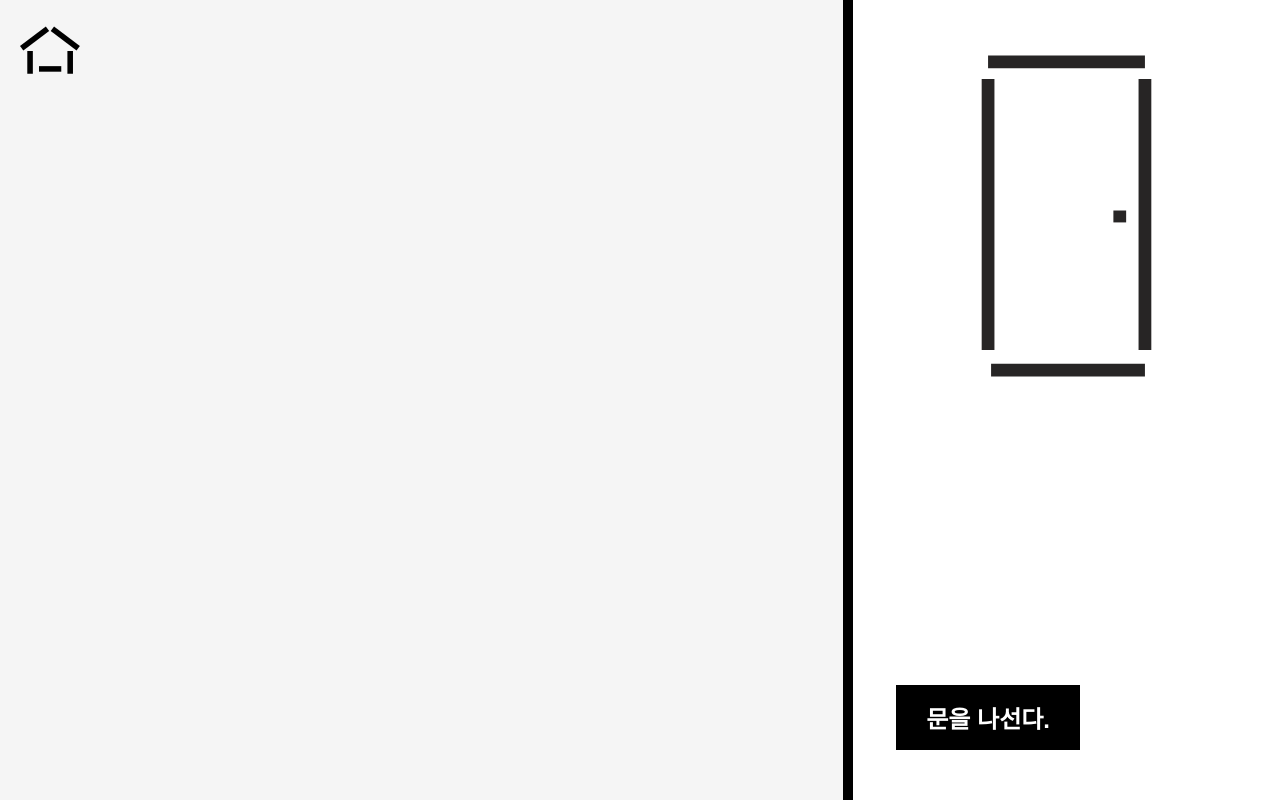
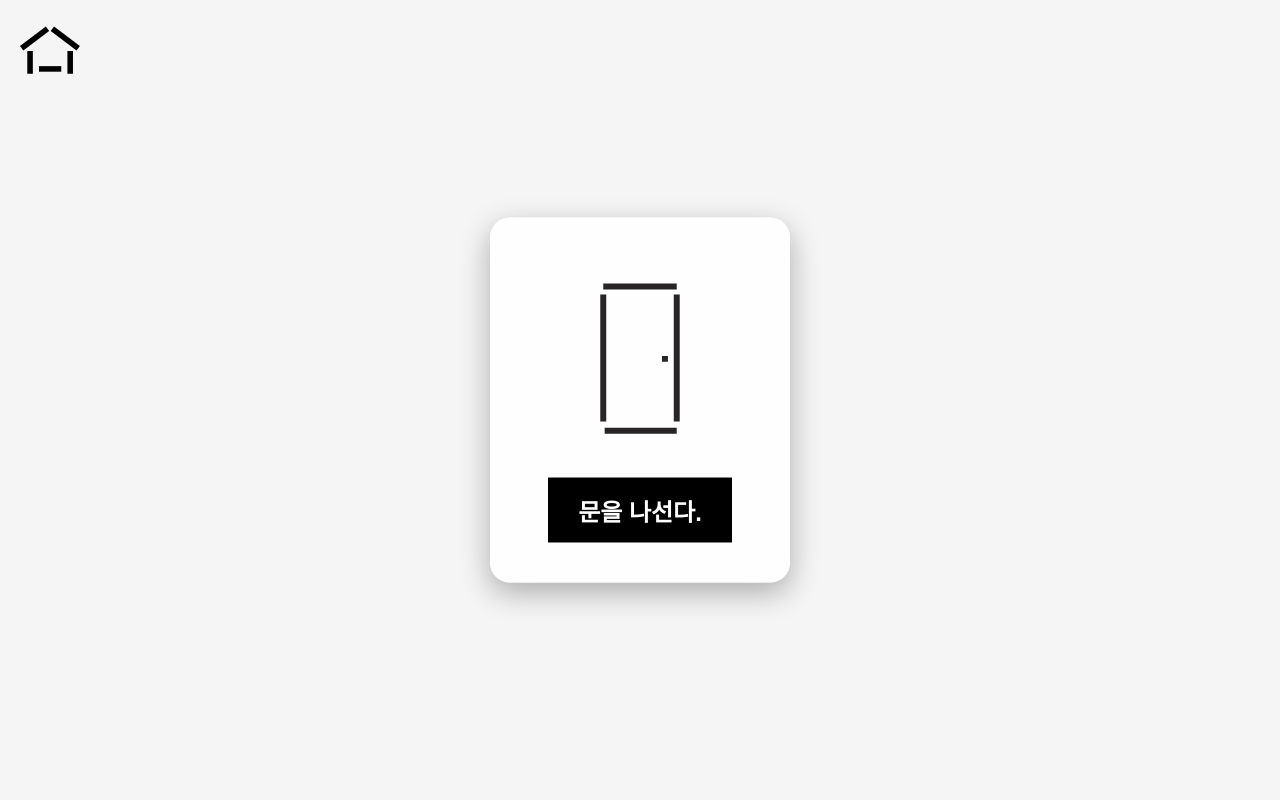
Before and after one commit to chani017/sideroad, a plain HTML site: page mjc/index.html in a window 1280 px wide. Drawn offline with Linux system fonts and the light colour scheme; files whose address does not match are found by name.

Commit message:
Update layout: map section full screen, choice section centered overlay

```diff
--- a/mjc/styles.css
+++ b/mjc/styles.css
@@ -20,26 +20,48 @@ body {
 
 /* Main layout container */
 main {
-    display: flex;
+    position: relative;
     width: 100vw;
     height: 100vh;
 }
 
-/* Map section - left 2/3 of screen */
+/* Map section - full screen */
 .map-section {
-    width: 66.666667%; /* 2/3 of screen */
+    width: 100vw;
     height: 100vh;
     background-color: #f5f5f5;
-    position: relative;
-    border-right: 10px solid #000000; /* Bold black border */
+    position: absolute;
+    top: 0;
+    left: 0;
 }
 
-/* Choice section - right 1/3 of screen */
+/* Choice section - centered overlay */
 .choice-section {
-    width: 33.333333%; /* 1/3 of screen */
-    height: 100vh;
-    background-color: #ffffff;
-    position: relative;
+    position: absolute;
+    top: 50%;
+    left: 50%;
+    transform: translate(-50%, -50%);
+    background-color: rgba(255, 255, 255, 0.95);
+    padding: 40px;
+    border-radius: 20px;
+    box-shadow: 0 10px 30px rgba(0, 0, 0, 0.3);
+    z-index: 1000;
+    min-width: 300px;
+    text-align: center;
+}
+
+/* Illust container styles */
+.illust-container {
+    margin-bottom: 20px;
+    display: flex;
+    justify-content: center;
+    align-items: center;
+}
+
+.illust-container img {
+    max-width: 100%;
+    height: auto;
+    max-height: 200px;
 }
 
 /* Home SVG positioning */
@@ -54,13 +76,11 @@ main {
 
 /* Button container styles */
 .button-container {
-    position: absolute;
-    bottom: 50px;
-    right: 200px;
+    margin-top: 20px;
     display: flex;
     flex-direction: column;
     gap: 15px;
-    z-index: 1000;
+    align-items: center;
 }
 
 /* Button styles */
```
